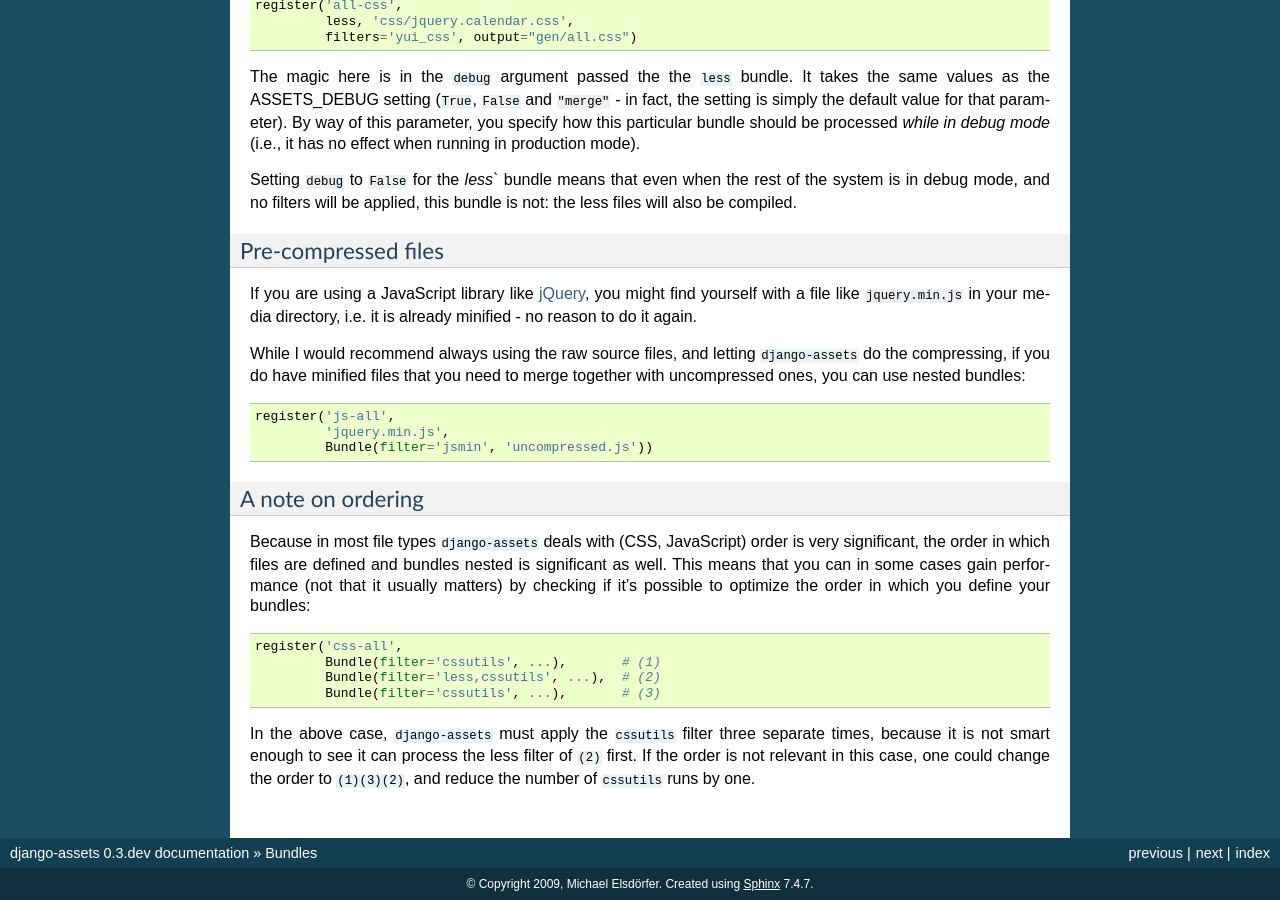
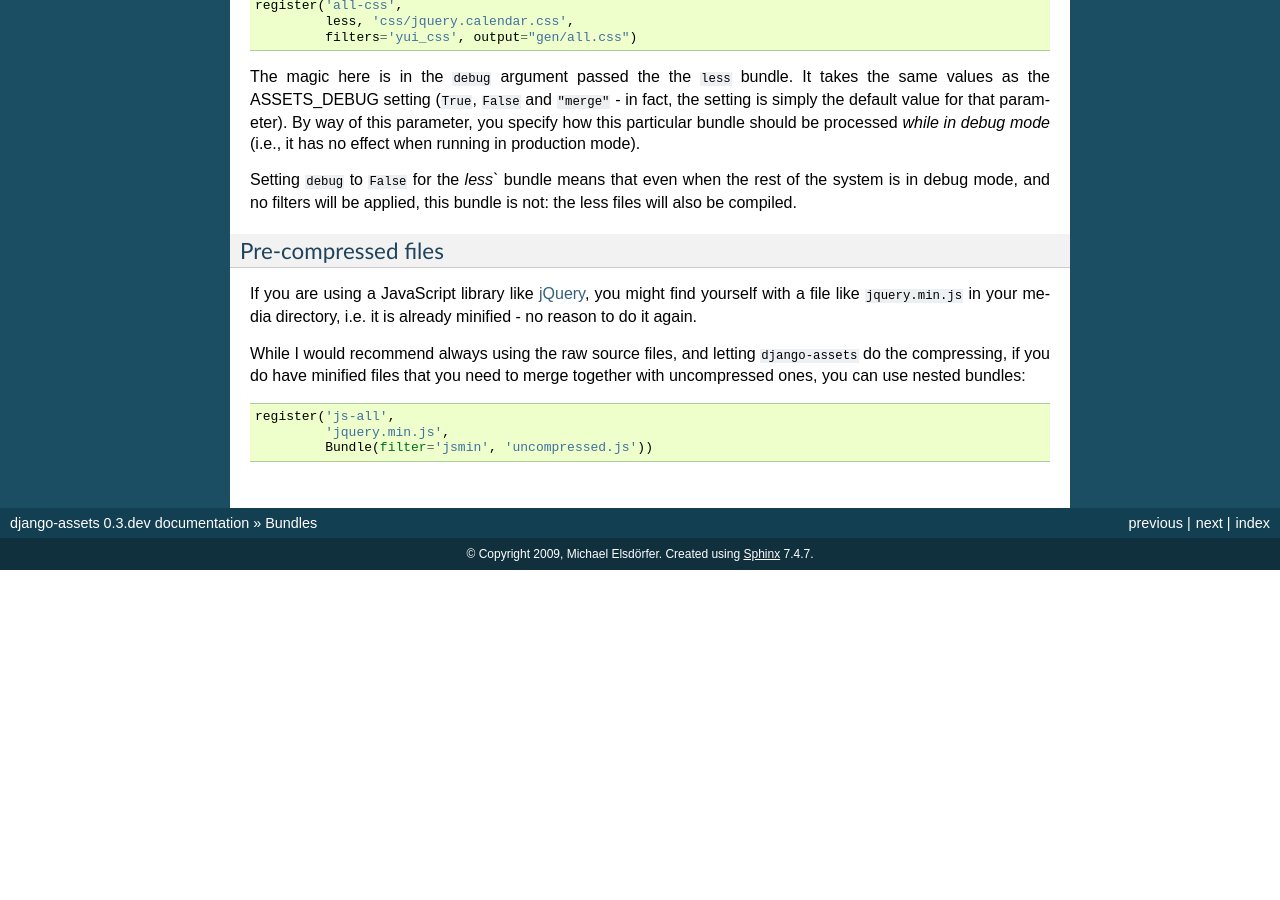
Before and after one commit to miracle2k/webassets, a Sphinx documentation site: the page built from docs/bundles.rst, in a window 1280 px wide and 900 px high, scrolled down 2430 px. Built offline with Sphinx 7.4.7, drawn with Linux system fonts in a browser that asks for light colours; after the commit the page ends 3000 px from its top, so only the background shows below that.

Commit message:
The new backend has given up on trying to optimize for speed at the expense of code complexity, so now reason to burden the user with the question either.

```diff
--- a/docs/bundles.rst
+++ b/docs/bundles.rst
@@ -203,26 +203,3 @@ nested bundles:
 	register('js-all',
 	         'jquery.min.js',
 	         Bundle(filter='jsmin', 'uncompressed.js'))
-
-
-A note on ordering
-~~~~~~~~~~~~~~~~~~
-
-Because in most file types ``django-assets`` deals with (CSS, JavaScript)
-order is very significant, the order in which files are defined and
-bundles nested is significant as well. This means that you can in some
-cases gain performance (not that it usually matters) by checking if it's
-possible to optimize the order in which you define your bundles:
-
-.. code-block:: python
-
-	register('css-all',
-	         Bundle(filter='cssutils', ...),       # (1)
-	         Bundle(filter='less,cssutils', ...),  # (2)
-	         Bundle(filter='cssutils', ...),       # (3)
-
-In the above case, ``django-assets`` must apply the ``cssutils`` filter
-three separate times, because it is not smart enough to see it can process
-the less filter of ``(2)`` first. If the order is not relevant in this case,
-one could change the order to ``(1)(3)(2)``, and reduce the number of
-``cssutils`` runs by one.
```
